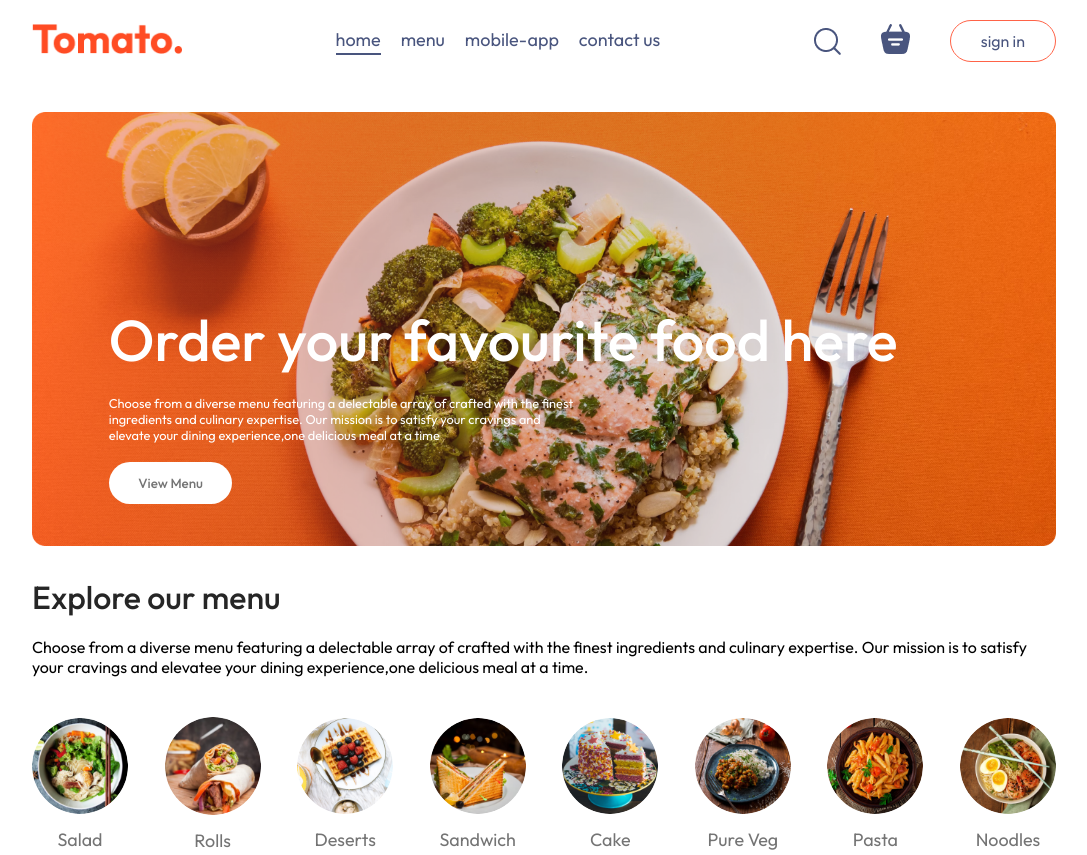
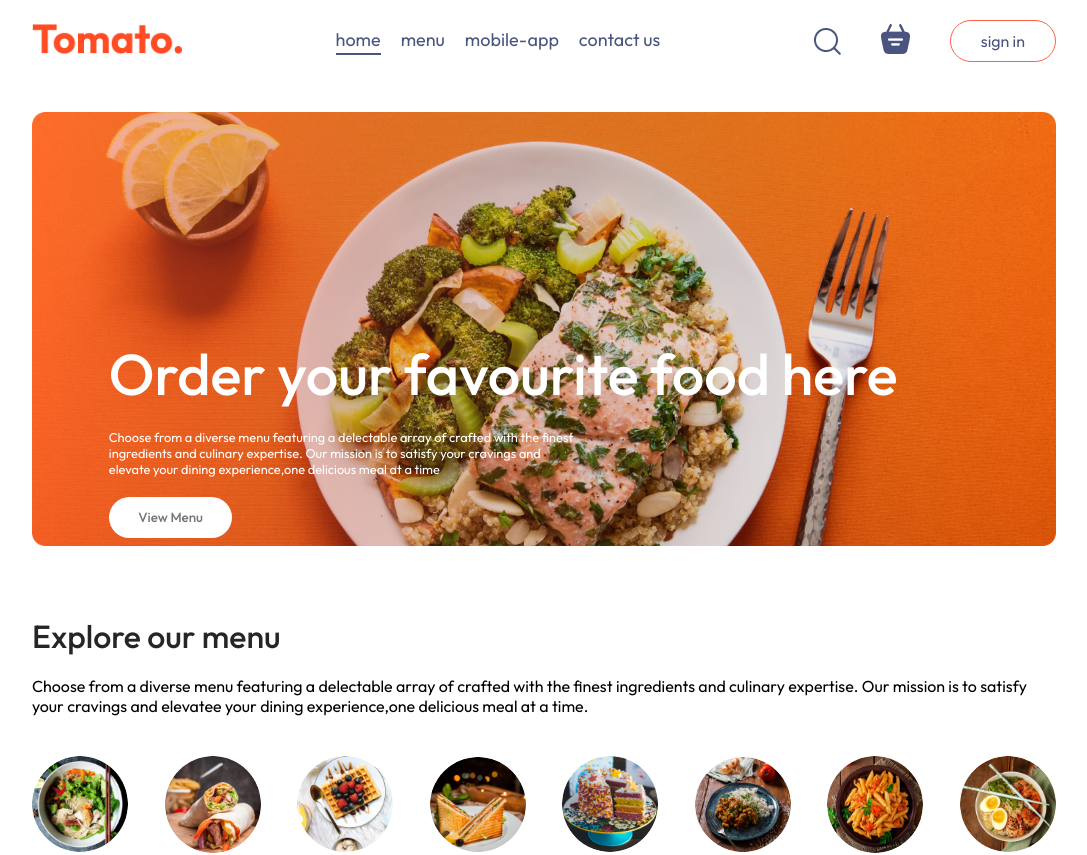
Before and after one commit to Rajeshdev6305/Food-Delivery, a React (Vite) app in the folder frontend/: page / in a window 1280 px wide. Shown: the top 855 px of the page, without its empty margins (96-1183 px from the left). Built offline with nearby package versions, Linux system fonts and the light colour scheme; no server answers.

Commit message:
Update Header.css

```diff
--- a/frontend/src/components/Header/Header.css
+++ b/frontend/src/components/Header/Header.css
@@ -1,5 +1,5 @@
 .header{
-    height: 34vw;
+    height: 37vw;
     margin:30px auto ;
     background: url('/header_img.png') no-repeat;
     background-size: contain;
```
